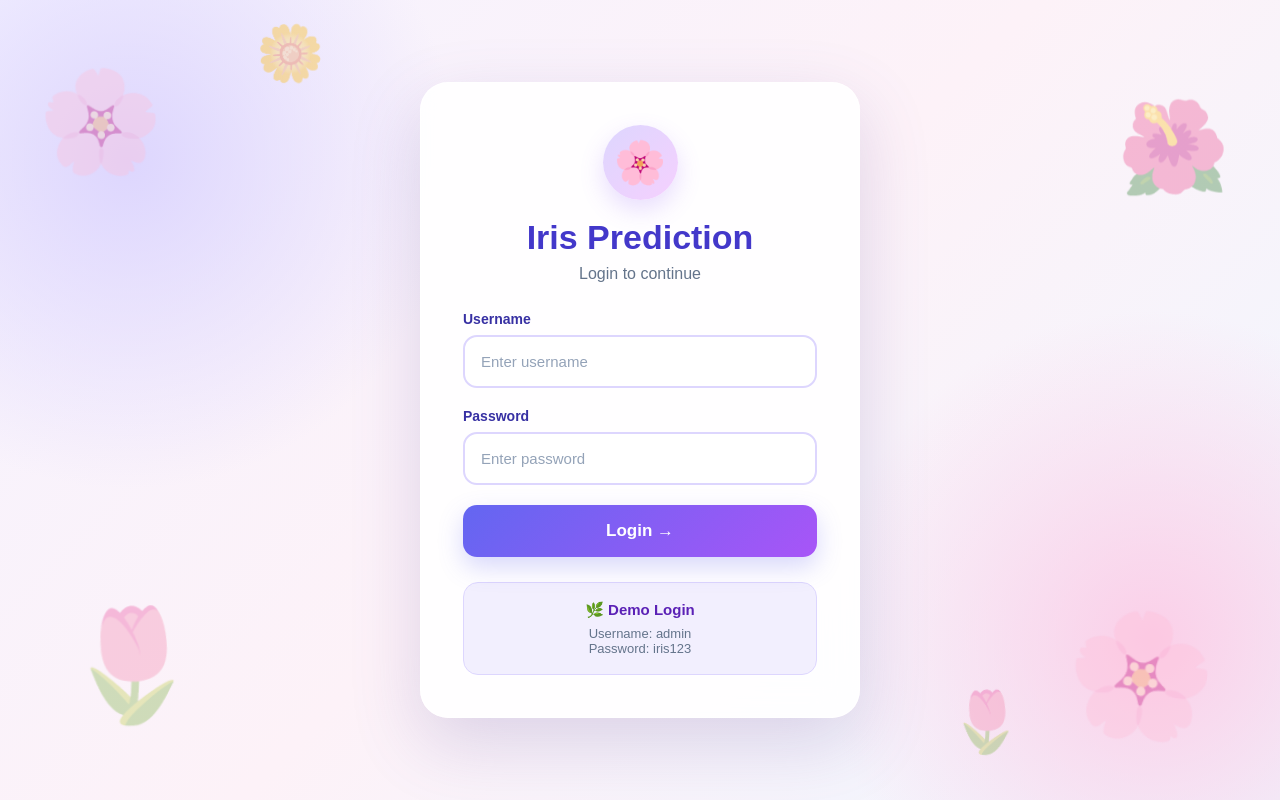
After one commit to divyajeevi/iris_project, a Flask app: template templates/login.html in a window 1280 px wide. The commit adds this page. Run offline with Flask 3, Linux system fonts and the light colour scheme; the template is opened without the code that fills it, so the values that code supplies are empty; parts of the project's set-up code (start-up, migrations or seed data) failed here and were passed over.

Commit message:
iris project

```diff
--- a/app.py
+++ b/app.py
@@ -1,8 +1,9 @@
-from flask import Flask, render_template, request
+from flask import Flask, render_template, request,redirect,session
 import joblib
 import os
 
 app = Flask(__name__)
+app.secret_key="iris-secret-key"
 
 # Load the trained Iris model
 MODEL_PATH = os.path.join(os.path.dirname(__file__), "iris_model.pkl")
@@ -18,6 +19,25 @@ iris_names = {
 
 @app.route("/")
 def home():
+    return render_template("login.html")
+
+
+@app.route("/login", methods=["POST"])
+def login():
+    username = request.form["username"]
+    password = request.form["password"]
+
+    if username == "admin" and password == "iris123":
+        session["logged_in"] = True
+        return redirect("/home")
+
+    return render_template("login.html", error="Invalid username or password")
+
+
+@app.route("/home")
+def dashboard():
+    if not session.get("logged_in"):
+        return redirect("/")
     return render_template("index.html")
 
 
--- /dev/null
+++ b/templates/login.html
@@ -0,0 +1,403 @@
+
+<!DOCTYPE html>
+<html lang="en">
+<head>
+    <meta charset="UTF-8">
+    <meta name="viewport" content="width=device-width, initial-scale=1.0">
+
+    <title>Iris Prediction - Login</title>
+
+    <style>
+        * {
+            box-sizing: border-box;
+            margin: 0;
+            padding: 0;
+        }
+
+        body {
+            min-height: 100vh;
+            font-family: Arial, sans-serif;
+            background:
+                radial-gradient(circle at 10% 20%, #ddd6fe 0, transparent 25%),
+                radial-gradient(circle at 90% 80%, #fbcfe8 0, transparent 25%),
+                linear-gradient(135deg, #f5f3ff, #fdf2f8, #eff6ff);
+
+            display: flex;
+            justify-content: center;
+            align-items: center;
+            overflow: hidden;
+            position: relative;
+            padding: 20px;
+        }
+
+        /* Background flowers */
+
+        .flower {
+            position: absolute;
+            font-size: 100px;
+            opacity: 0.35;
+            filter: blur(0.5px);
+            animation: float 6s ease-in-out infinite;
+        }
+
+        .flower1 {
+            left: 3%;
+            top: 8%;
+        }
+
+        .flower2 {
+            right: 4%;
+            top: 12%;
+            font-size: 90px;
+            animation-delay: 1s;
+        }
+
+        .flower3 {
+            left: 5%;
+            bottom: 8%;
+            font-size: 110px;
+            animation-delay: 2s;
+        }
+
+        .flower4 {
+            right: 5%;
+            bottom: 5%;
+            font-size: 120px;
+            animation-delay: 3s;
+        }
+
+        .flower5 {
+            left: 20%;
+            top: 3%;
+            font-size: 55px;
+            animation-delay: 1.5s;
+        }
+
+        .flower6 {
+            right: 20%;
+            bottom: 4%;
+            font-size: 60px;
+            animation-delay: 2.5s;
+        }
+
+        @keyframes float {
+            0%, 100% {
+                transform: translateY(0px) rotate(0deg);
+            }
+
+            50% {
+                transform: translateY(-15px) rotate(5deg);
+            }
+        }
+
+        /* Login card */
+
+        .login-container {
+            width: 100%;
+            max-width: 440px;
+
+            background: rgba(255, 255, 255, 0.88);
+
+            backdrop-filter: blur(18px);
+
+            border: 1px solid rgba(255, 255, 255, 0.9);
+
+            border-radius: 28px;
+
+            padding: 42px;
+
+            box-shadow:
+                0 25px 70px rgba(100, 80, 160, 0.20);
+
+            position: relative;
+            z-index: 2;
+        }
+
+        /* Iris icon */
+
+        .iris-icon {
+            width: 75px;
+            height: 75px;
+
+            margin: 0 auto 18px;
+
+            border-radius: 50%;
+
+            background: linear-gradient(
+                135deg,
+                #ddd6fe,
+                #f5d0fe
+            );
+
+            display: flex;
+            justify-content: center;
+            align-items: center;
+
+            font-size: 42px;
+
+            box-shadow:
+                0 10px 25px rgba(139, 92, 246, 0.20);
+        }
+
+        /* Heading */
+
+        h1 {
+            text-align: center;
+
+            color: #4338ca;
+
+            font-size: 34px;
+
+            margin-bottom: 8px;
+        }
+
+        .subtitle {
+            text-align: center;
+
+            color: #64748b;
+
+            font-size: 16px;
+
+            margin-bottom: 28px;
+        }
+
+        /* Error */
+
+        .error {
+            background: #fff1f2;
+
+            color: #be123c;
+
+            border: 1px solid #fecdd3;
+
+            padding: 13px;
+
+            border-radius: 12px;
+
+            text-align: center;
+
+            margin-bottom: 20px;
+
+            font-size: 14px;
+        }
+
+        /* Labels */
+
+        label {
+            display: block;
+
+            color: #3730a3;
+
+            font-weight: bold;
+
+            margin-bottom: 8px;
+
+            font-size: 14px;
+        }
+
+        /* Inputs */
+
+        input {
+            width: 100%;
+
+            padding: 16px;
+
+            margin-bottom: 20px;
+
+            border: 2px solid #ddd6fe;
+
+            border-radius: 14px;
+
+            background: rgba(255, 255, 255, 0.9);
+
+            color: #334155;
+
+            font-size: 15px;
+
+            outline: none;
+
+            transition: 0.3s;
+        }
+
+        input::placeholder {
+            color: #94a3b8;
+        }
+
+        input:focus {
+            border-color: #8b5cf6;
+
+            box-shadow:
+                0 0 0 4px rgba(139, 92, 246, 0.12);
+        }
+
+        /* Login button */
+
+        button {
+            width: 100%;
+
+            padding: 16px;
+
+            border: none;
+
+            border-radius: 14px;
+
+            background:
+                linear-gradient(
+                    135deg,
+                    #6366f1,
+                    #a855f7
+                );
+
+            color: white;
+
+            font-size: 17px;
+
+            font-weight: bold;
+
+            cursor: pointer;
+
+            transition: 0.3s;
+
+            box-shadow:
+                0 10px 25px rgba(99, 102, 241, 0.25);
+        }
+
+        button:hover {
+            transform: translateY(-2px);
+
+            box-shadow:
+                0 15px 30px rgba(99, 102, 241, 0.35);
+        }
+
+        /* Demo login */
+
+        .demo {
+            margin-top: 25px;
+
+            padding: 18px;
+
+            background: rgba(237, 233, 254, 0.7);
+
+            border-radius: 15px;
+
+            text-align: center;
+
+            color: #64748b;
+
+            font-size: 13px;
+
+            border: 1px solid #ddd6fe;
+        }
+
+        .demo strong {
+            display: block;
+
+            color: #5b21b6;
+
+            font-size: 15px;
+
+            margin-bottom: 7px;
+        }
+
+        /* Mobile */
+
+        @media (max-width: 500px) {
+
+            .login-container {
+                padding: 32px 24px;
+            }
+
+            h1 {
+                font-size: 29px;
+            }
+
+            .flower {
+                font-size: 65px;
+            }
+        }
+    </style>
+</head>
+
+<body>
+
+    <!-- Background flowers -->
+
+    <div class="flower flower1">🌸</div>
+    <div class="flower flower2">🌺</div>
+    <div class="flower flower3">🌷</div>
+    <div class="flower flower4">🌸</div>
+    <div class="flower flower5">🌼</div>
+    <div class="flower flower6">🌷</div>
+
+
+    <!-- Login Card -->
+
+    <div class="login-container">
+
+        <div class="iris-icon">
+            🌸
+        </div>
+
+        <h1>Iris Prediction</h1>
+
+        <p class="subtitle">
+            Login to continue
+        </p>
+
+
+        {% if error %}
+        <div class="error">
+            {{ error }}
+        </div>
+        {% endif %}
+
+
+        <form action="/login" method="POST">
+
+            <label for="username">
+                Username
+            </label>
+
+            <input
+                type="text"
+                id="username"
+                name="username"
+                placeholder="Enter username"
+                required
+            >
+
+
+            <label for="password">
+                Password
+            </label>
+
+            <input
+                type="password"
+                id="password"
+                name="password"
+                placeholder="Enter password"
+                required
+            >
+
+
+            <button type="submit">
+                Login →
+            </button>
+
+        </form>
+
+
+        <div class="demo">
+
+            <strong>🌿 Demo Login</strong>
+
+            Username: admin<br>
+
+            Password: iris123
+
+        </div>
+
+    </div>
+
+</body>
+</html>
```
Also changed, not shown: templates/index.html (+17 -10 lines).
